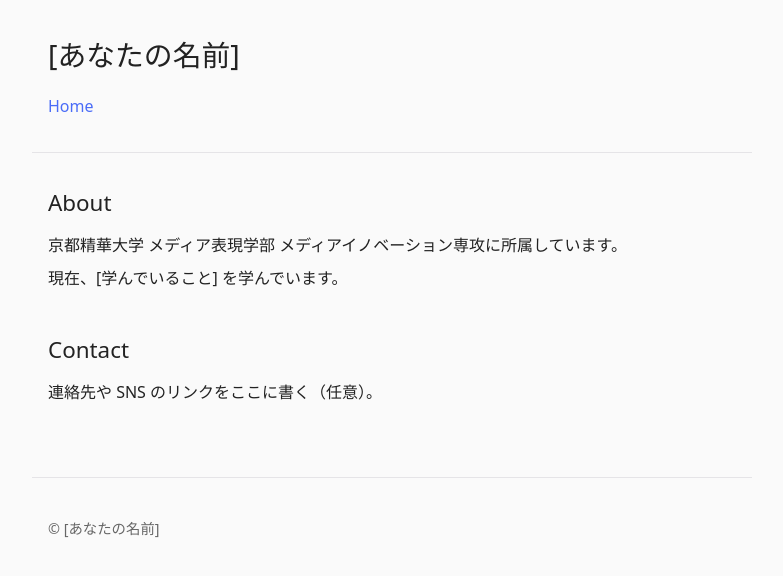
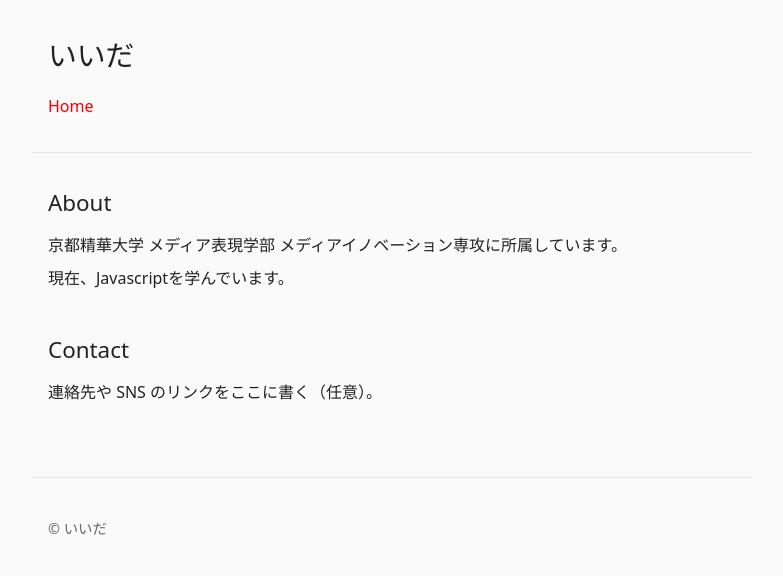
Before and after one commit to seika-zm11616/my-website, a website built with Vite: page index.html in a window 1280 px wide. Shown: the whole page, without its empty margins (248-1031 px from the left). Built offline with nearby package versions, Linux system fonts and the light colour scheme.

Commit message:
ページの修正

```diff
--- a/index.html
+++ b/index.html
@@ -4,11 +4,11 @@
     <meta charset="UTF-8" />
     <link rel="icon" type="image/svg+xml" href="/favicon.svg" />
     <meta name="viewport" content="width=device-width, initial-scale=1.0" />
-    <title>[あなたの名前] のサイト</title>
+    <title>いいだのサイト</title>
   </head>
   <body>
     <header>
-      <h1>[あなたの名前]</h1>
+      <h1>いいだ</h1>
       <nav>
         <a href="/">Home</a>
       </nav>
@@ -20,7 +20,7 @@
         <p>
           京都精華大学 メディア表現学部 メディアイノベーション専攻に所属しています。
         </p>
-        <p>現在、[学んでいること] を学んでいます。</p>
+        <p>現在、Javascriptを学んでいます。</p>
       </section>
 
       <section>
@@ -32,7 +32,7 @@
     </main>
 
     <footer>
-      <p>© [あなたの名前]</p>
+      <p>© いいだ</p>
     </footer>
 
     <script type="module" src="/src/main.js"></script>
--- a/src/style.css
+++ b/src/style.css
@@ -3,7 +3,7 @@
   --color-text-muted: #666;
   --color-bg: #fafafa;
   --color-border: #e5e4e7;
-  --color-accent: #4a6cf7;
+  --color-accent: #f00;
   --max-width: 720px;
 
   font: 16px/1.6 system-ui, 'Segoe UI', Roboto, sans-serif;
```
